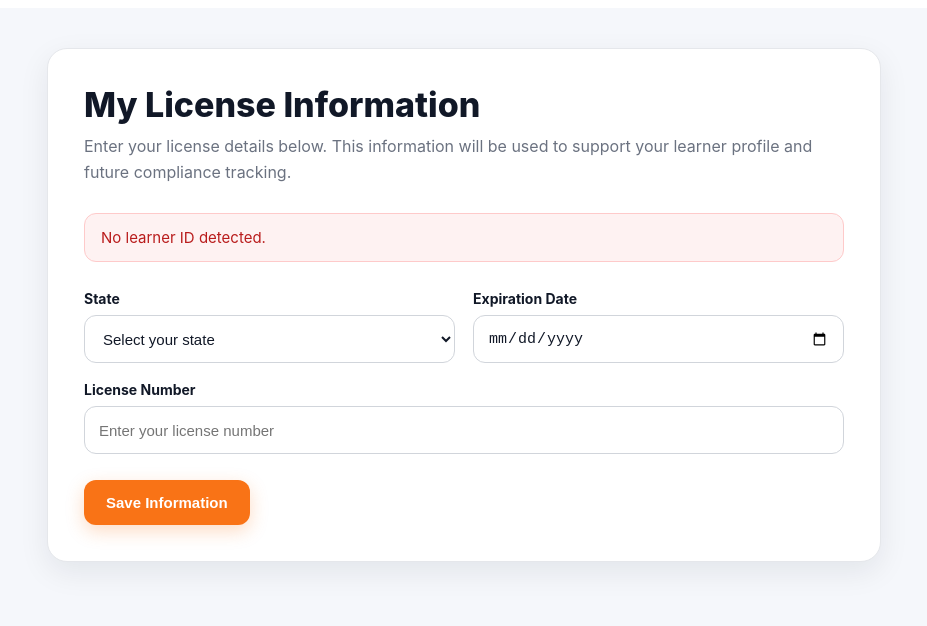
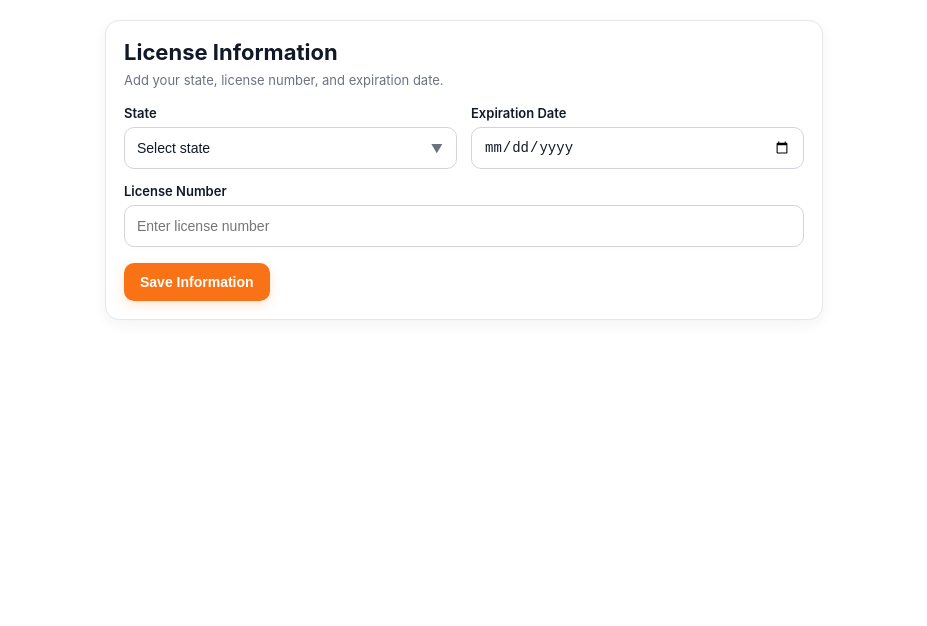
Before and after one commit to marcel-maitland/ti-license-profile-app, a Next.js app: page / in a window 1280 px wide. Shown: the top 626 px of the page, without its empty margins (176-1103 px from the left). Built offline with nearby package versions, Linux system fonts and the light colour scheme.

Commit message:
Update page.tsx

```diff
--- a/app/page.tsx
+++ b/app/page.tsx
@@ -11,119 +11,118 @@ export default function HomePage({ searchParams }: PageProps) {
     <main
       style={{
         minHeight: "100vh",
-        background: "#f5f7fb",
-        padding: "40px 20px",
+        background: "transparent",
+        padding: "12px",
         fontFamily:
           'Inter, ui-sans-serif, system-ui, -apple-system, BlinkMacSystemFont, "Segoe UI", sans-serif',
       }}
     >
       <div
         style={{
-          maxWidth: "760px",
+          maxWidth: "680px",
           margin: "0 auto",
           background: "#ffffff",
-          borderRadius: "20px",
-          padding: "36px",
-          boxShadow: "0 10px 30px rgba(15, 23, 42, 0.08)",
+          borderRadius: "14px",
+          padding: "18px",
+          boxShadow: "0 4px 14px rgba(15, 23, 42, 0.05)",
           border: "1px solid #e5e7eb",
         }}
       >
-        <div style={{ marginBottom: "28px" }}>
+        <div style={{ marginBottom: "14px" }}>
           <h1
             style={{
               margin: 0,
-              fontSize: "34px",
-              lineHeight: 1.15,
-              fontWeight: 800,
+              fontSize: "22px",
+              lineHeight: 1.2,
+              fontWeight: 700,
               color: "#111827",
             }}
           >
-            My License Information
+            License Information
           </h1>
 
           <p
             style={{
-              marginTop: "10px",
+              marginTop: "6px",
               marginBottom: 0,
-              fontSize: "16px",
-              lineHeight: 1.6,
+              fontSize: "13px",
+              lineHeight: 1.5,
               color: "#6b7280",
             }}
           >
-            Enter your license details below. This information will be used to
-            support your learner profile and future compliance tracking.
+            Add your state, license number, and expiration date.
           </p>
         </div>
 
-        <div
-          style={{
-            marginBottom: "28px",
-            padding: "14px 16px",
-            borderRadius: "12px",
-            background: learnerId ? "#f9fafb" : "#fef2f2",
-            border: learnerId ? "1px solid #e5e7eb" : "1px solid #fecaca",
-            fontSize: "15px",
-            color: learnerId ? "#374151" : "#b91c1c",
-          }}
-        >
-          {learnerId ? (
-            <>
-              Learner ID detected: <strong>{learnerId}</strong>
-            </>
-          ) : (
-            <>No learner ID detected.</>
-          )}
-        </div>
+        <input type="hidden" value={learnerId || ""} readOnly />
 
         <div
           style={{
             display: "grid",
             gridTemplateColumns: "1fr 1fr",
-            gap: "18px",
-            marginBottom: "18px",
+            gap: "14px",
+            marginBottom: "14px",
           }}
         >
           <div>
             <label
               style={{
                 display: "block",
-                marginBottom: "8px",
-                fontSize: "14px",
-                fontWeight: 700,
+                marginBottom: "6px",
+                fontSize: "13px",
+                fontWeight: 600,
                 color: "#111827",
               }}
             >
               State
             </label>
+            <div style={{ position: "relative" }}>
               <select
                 defaultValue=""
                 style={{
                   width: "100%",
-                height: "48px",
-                padding: "0 14px",
-                borderRadius: "12px",
+                  height: "42px",
+                  padding: "0 40px 0 12px",
+                  borderRadius: "10px",
                   border: "1px solid #d1d5db",
-                fontSize: "15px",
+                  fontSize: "14px",
                   color: "#111827",
                   background: "#fff",
+                  appearance: "none",
+                  WebkitAppearance: "none",
+                  MozAppearance: "none",
                 }}
               >
                 <option value="" disabled>
-                Select your state
+                  Select state
                 </option>
                 <option value="TX">Texas</option>
                 <option value="FL">Florida</option>
                 <option value="NY">New York</option>
               </select>
+              <span
+                style={{
+                  position: "absolute",
+                  right: "14px",
+                  top: "50%",
+                  transform: "translateY(-50%)",
+                  pointerEvents: "none",
+                  color: "#6b7280",
+                  fontSize: "12px",
+                }}
+              >
+                ▼
+              </span>
+            </div>
           </div>
 
           <div>
             <label
               style={{
                 display: "block",
-                marginBottom: "8px",
-                fontSize: "14px",
-                fontWeight: 700,
+                marginBottom: "6px",
+                fontSize: "13px",
+                fontWeight: 600,
                 color: "#111827",
               }}
             >
@@ -133,11 +132,11 @@ export default function HomePage({ searchParams }: PageProps) {
               type="date"
               style={{
                 width: "100%",
-                height: "48px",
-                padding: "0 14px",
-                borderRadius: "12px",
+                height: "42px",
+                padding: "0 12px",
+                borderRadius: "10px",
                 border: "1px solid #d1d5db",
-                fontSize: "15px",
+                fontSize: "14px",
                 color: "#111827",
                 boxSizing: "border-box",
                 background: "#fff",
@@ -146,13 +145,13 @@ export default function HomePage({ searchParams }: PageProps) {
           </div>
         </div>
 
-        <div style={{ marginBottom: "26px" }}>
+        <div style={{ marginBottom: "16px" }}>
           <label
             style={{
               display: "block",
-              marginBottom: "8px",
-              fontSize: "14px",
-              fontWeight: 700,
+              marginBottom: "6px",
+              fontSize: "13px",
+              fontWeight: 600,
               color: "#111827",
             }}
           >
@@ -160,14 +159,14 @@ export default function HomePage({ searchParams }: PageProps) {
           </label>
           <input
             type="text"
-            placeholder="Enter your license number"
+            placeholder="Enter license number"
             style={{
               width: "100%",
-              height: "48px",
-              padding: "0 14px",
-              borderRadius: "12px",
+              height: "42px",
+              padding: "0 12px",
+              borderRadius: "10px",
               border: "1px solid #d1d5db",
-              fontSize: "15px",
+              fontSize: "14px",
               color: "#111827",
               boxSizing: "border-box",
               background: "#fff",
@@ -180,12 +179,12 @@ export default function HomePage({ searchParams }: PageProps) {
             background: "#f97316",
             color: "#ffffff",
             border: "none",
-            padding: "14px 22px",
-            borderRadius: "12px",
-            fontSize: "15px",
+            padding: "11px 16px",
+            borderRadius: "10px",
+            fontSize: "14px",
             fontWeight: 700,
             cursor: "pointer",
-            boxShadow: "0 6px 18px rgba(249, 115, 22, 0.25)",
+            boxShadow: "0 4px 12px rgba(249, 115, 22, 0.18)",
           }}
         >
           Save Information
```
Lines whose indentation alone changed are shown as unchanged.
